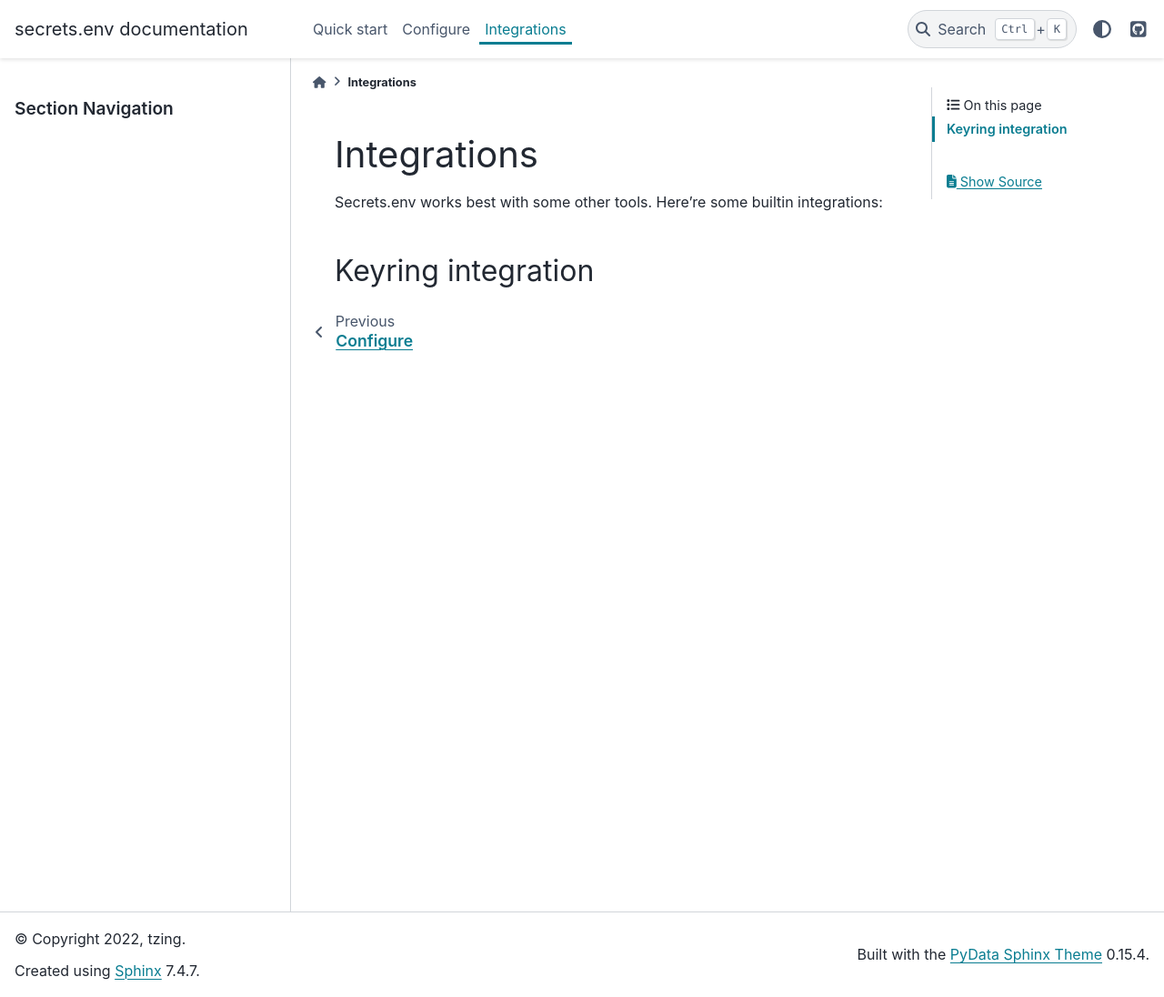
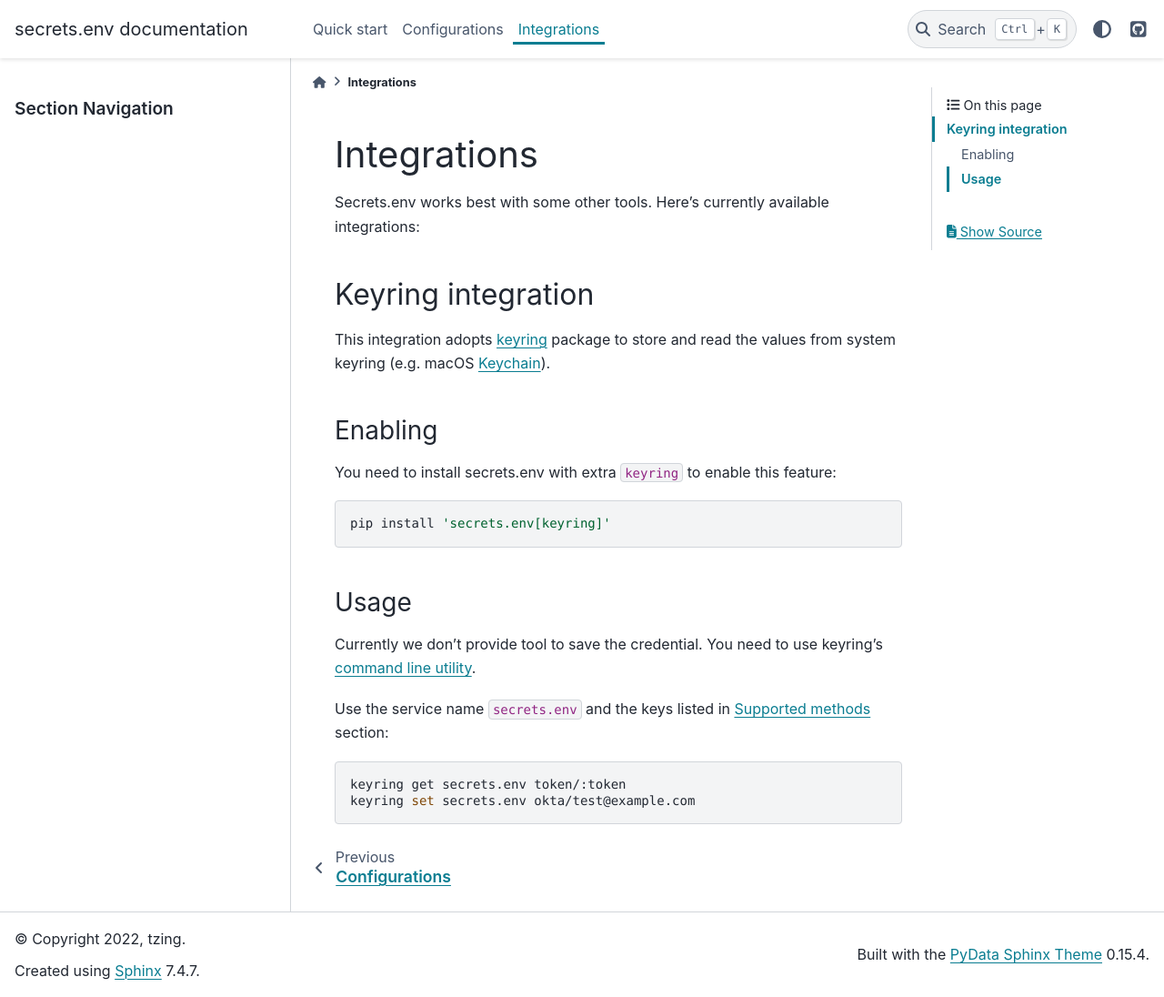
Before and after one commit to tzing/secrets.env, a Sphinx documentation site: the page built from docs/integrations.rst, in a window 1280 px wide and 1096 px high. Shown: the whole window at 91% size. Built offline with Sphinx 7.4.7 and the PyData theme 0.15.4, drawn with Linux system fonts in a browser that asks for light colours.

Commit message:
update docs

```diff
--- a/docs/integrations.rst
+++ b/docs/integrations.rst
@@ -1,9 +1,36 @@
 Integrations
 ============
 
-Secrets.env works best with some other tools. Here're some builtin integrations:
+Secrets.env works best with some other tools. Here's currently available integrations:
 
 .. _keyring-integration:
 
 Keyring integration
 -------------------
+
+This integration adopts `keyring`_ package to store and read the values from system keyring (e.g. macOS `Keychain`_).
+
+Enabling
+^^^^^^^^
+
+You need to install secrets.env with extra ``keyring`` to enable this feature:
+
+.. code-block:: bash
+
+    pip install 'secrets.env[keyring]'
+
+Usage
+^^^^^
+
+Currently we don't provide tool to save the credential. You need to use keyring's `command line utility`_.
+
+Use the service name ``secrets.env`` and the keys listed in :ref:`authentication-methods` section:
+
+.. code-block:: bash
+
+   keyring get secrets.env token/:token
+   keyring set secrets.env okta/test@example.com
+
+.. _keyring: https://keyring.readthedocs.io/en/latest/
+.. _Keychain: https://en.wikipedia.org/wiki/Keychain_%28software%29
+.. _command line utility: https://keyring.readthedocs.io/en/latest/#command-line-utility
```
Also changed, not shown: docs/configure.rst (+6 -11 lines), docs/quick-start.rst (+4 -4 lines).
